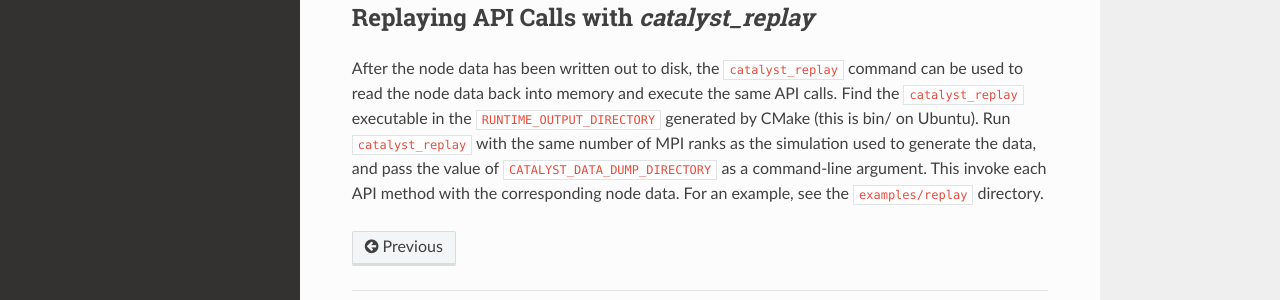
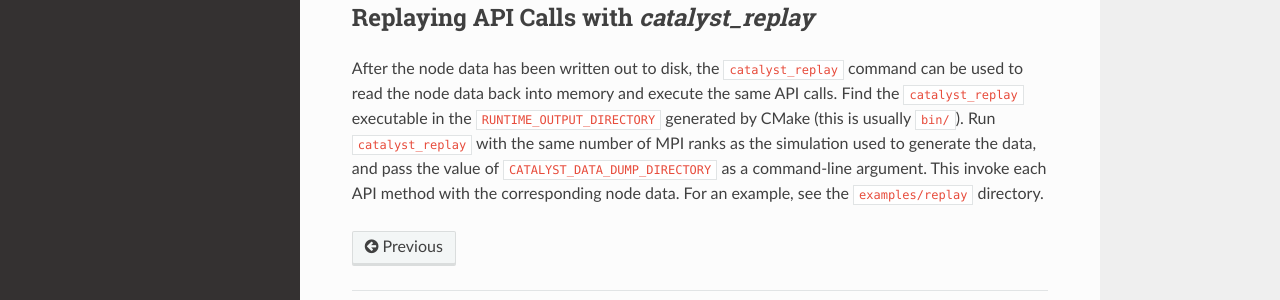
Before and after one commit to OpenChemistry/vtkcatalyst, a Sphinx documentation site: the page built from docs/catalyst_replay.rst, in a window 1280 px wide and 1224 px high. Shown: the part 828-1128 px from the top of the window. Built offline with Sphinx 7.4.7 and the Read the Docs theme 2.0.0, drawn with Linux system fonts in a browser that asks for light colours.

Commit message:
docs: mention that the runtime output dir is largely platform-independent

```diff
--- a/docs/catalyst_replay.rst
+++ b/docs/catalyst_replay.rst
@@ -43,7 +43,7 @@ Replaying API Calls with `catalyst_replay`
 After the node data has been written out to disk, the ``catalyst_replay``
 command can be used to read the node data back into memory and execute the
 same API calls. Find the ``catalyst_replay`` executable in the
-``RUNTIME_OUTPUT_DIRECTORY`` generated by CMake (this is bin/ on Ubuntu).
+``RUNTIME_OUTPUT_DIRECTORY`` generated by CMake (this is usually ``bin/``).
 Run ``catalyst_replay`` with the same number of MPI ranks as the simulation
 used to generate the data, and pass the value of ``CATALYST_DATA_DUMP_DIRECTORY``
 as a command-line argument. This invoke each API method with the corresponding node
```
